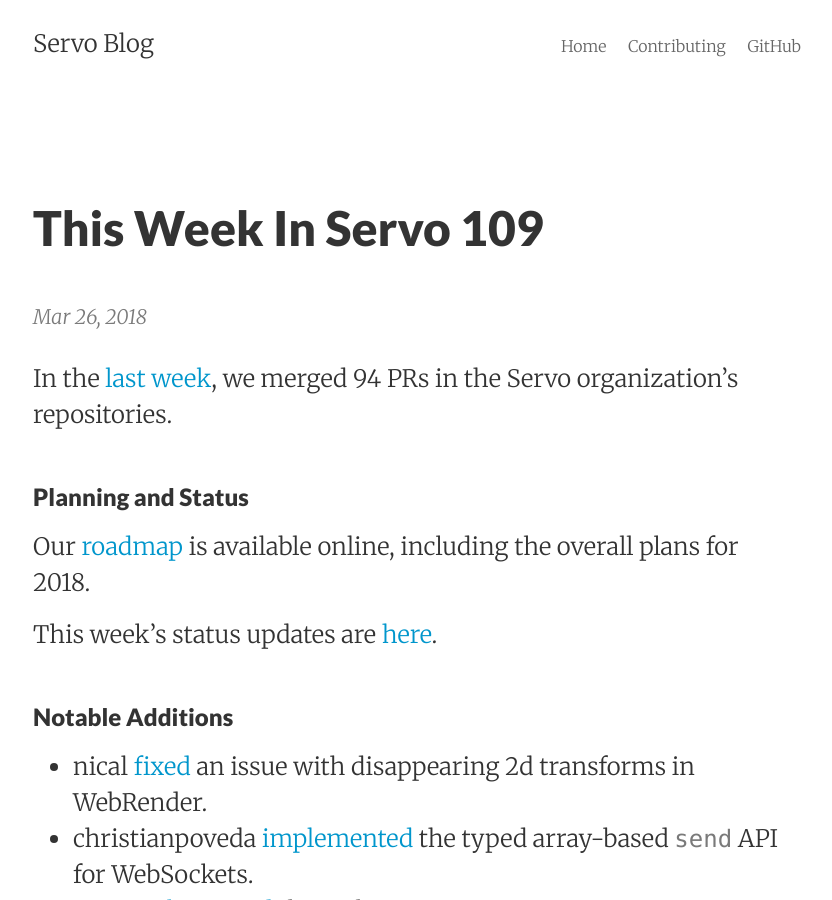
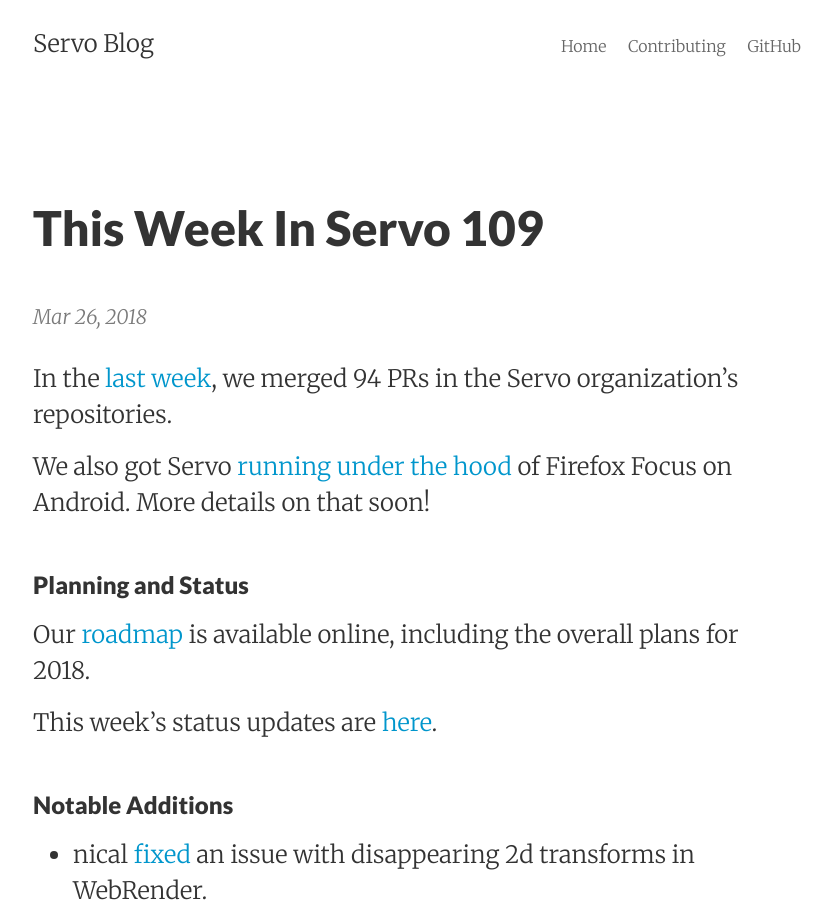
Before and after one commit to servo/blog.servo.org, a Jekyll site: the page built from _posts/2018-03-26-twis-109.md, in a window 1280 px wide and 900 px high. Shown: the whole window, without its empty margins (223-1055 px from the left). Built offline with Jekyll 4.4.1, drawn with Linux system fonts in a browser that asks for light colours.

Commit message:
Add the geckoview news.

```diff
--- a/_posts/2018-03-26-twis-109.md
+++ b/_posts/2018-03-26-twis-109.md
@@ -8,6 +8,8 @@
 
 In the [last week](https://github.com/pulls?utf8=%E2%9C%93&q=is%3Apr+is%3Amerged+closed%3A2018-03-19..2018-03-26+user%3Aservo+),
 we merged 94 PRs in the Servo organization's repositories.
+
+We also got Servo [running under the hood](https://gfycat.com/MaleFixedBunny) of Firefox Focus on Android. More details on that soon!
 
 ### Planning and Status
 
```
